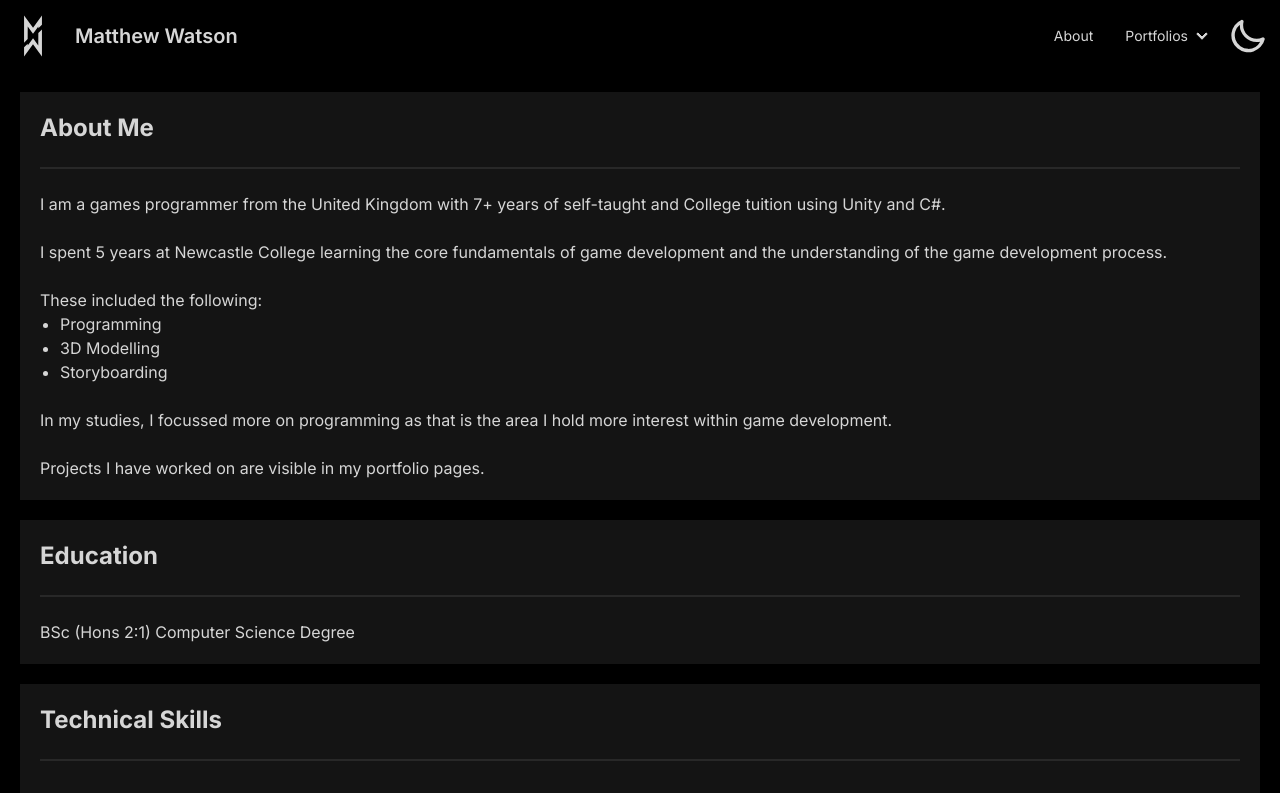
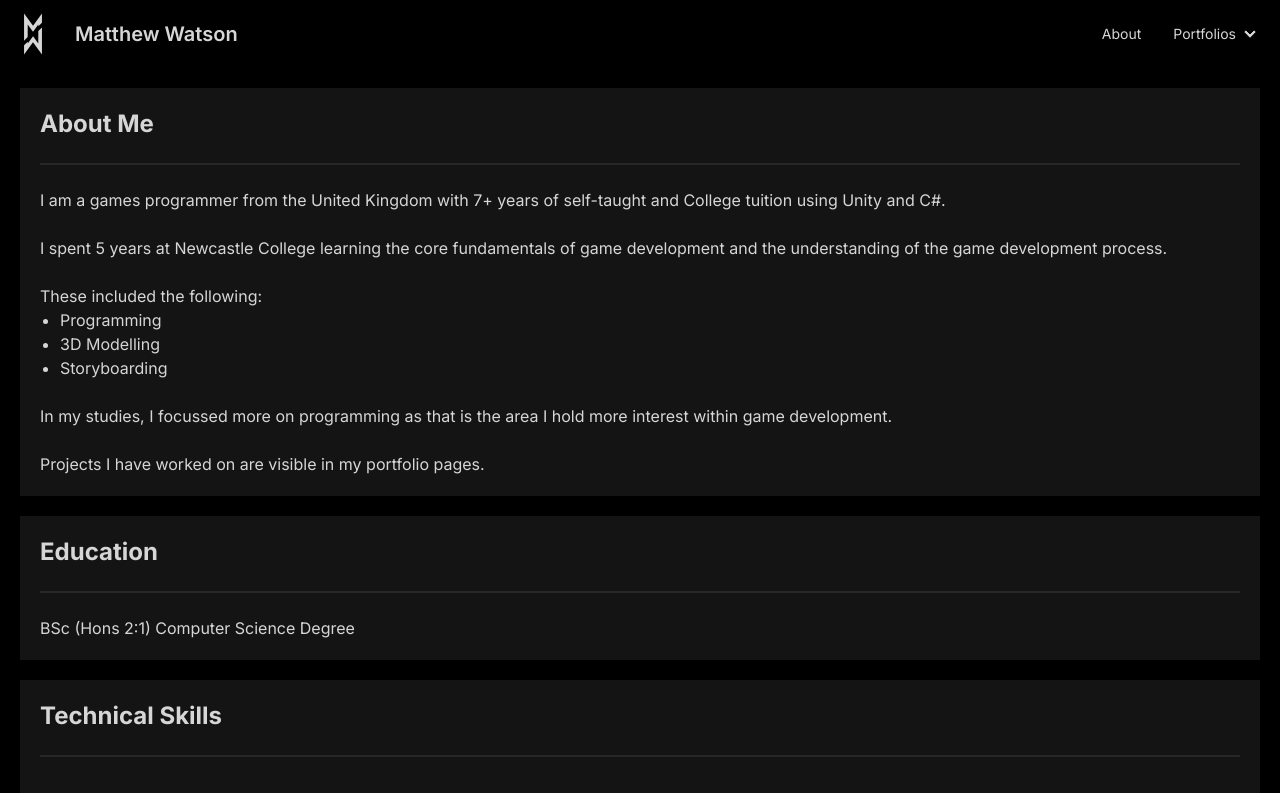
Before and after one commit to mw-138/mw-138.github.io, a Next.js app: page /about in a window 1280 px wide. Shown: the top 793 px of the page. Built offline with nearby package versions, Linux system fonts and the light colour scheme.

Commit message:
feat: removed other portfolio pages
Removed portfolio pages for software development and web development since there is nothing to put into those pages yet.

```diff
--- a/app/components/Navbar.tsx
+++ b/app/components/Navbar.tsx
@@ -42,7 +42,7 @@ const Navbar = () => {
                     Game Development
                   </Link>
                 </li>
-                <li>
+                {/* <li>
                   <Link href="/portfolios/software-development">
                     Software Development
                   </Link>
@@ -51,11 +51,11 @@ const Navbar = () => {
                   <Link href="/portfolios/web-development">
                     Web Development
                   </Link>
-                </li>
+                </li> */}
               </ul>
             </details>
           </li>
-          <label className="swap swap-rotate pl-2">
+          {/* <label className="swap swap-rotate pl-2">
             <input type="checkbox" className="theme-controller" value="lofi" />
             <svg
               className="swap-on fill-current w-10 h-10"
@@ -71,7 +71,7 @@ const Navbar = () => {
             >
               <path d="M21.64,13a1,1,0,0,0-1.05-.14,8.05,8.05,0,0,1-3.37.73A8.15,8.15,0,0,1,9.08,5.49a8.59,8.59,0,0,1,.25-2A1,1,0,0,0,8,2.36,10.14,10.14,0,1,0,22,14.05,1,1,0,0,0,21.64,13Zm-9.5,6.69A8.14,8.14,0,0,1,7.08,5.22v.27A10.15,10.15,0,0,0,17.22,15.63a9.79,9.79,0,0,0,2.1-.22A8.11,8.11,0,0,1,12.14,19.73Z" />
             </svg>
-          </label>
+          </label> */}
         </ul>
       </div>
     </div>
--- a/app/portfolios/page.tsx
+++ b/app/portfolios/page.tsx
@@ -48,7 +48,7 @@ const PortfoliosPage = async () => {
           link="/portfolios/game-development"
           image="https://assets-global.website-files.com/5b651f8b5fc94c4e27470a81/622227fd2ce3cc0455a88166_blog-gamedev-fullsize.png"
         />
-        <Card
+        {/* <Card
           title="Software Development"
           link="/portfolios/software-development"
           image="https://www.perforce.com/sites/default/files/styles/social_preview_image/public/image/2020-01/image-blog-future-software-development.png?itok=eO9Fa9k-"
@@ -57,7 +57,7 @@ const PortfoliosPage = async () => {
           title="Web Development"
           link="/portfolios/web-development"
           image="https://miro.medium.com/v2/resize:fit:12000/0*tQQ7SLPOJfxaG4ZY"
-        />
+        /> */}
       </div>
       <Footer />
     </>
```
